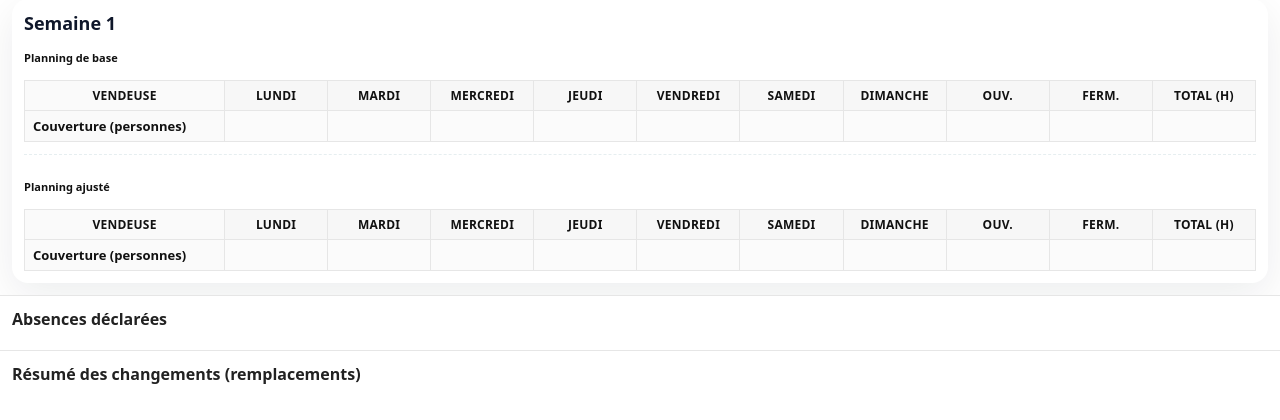
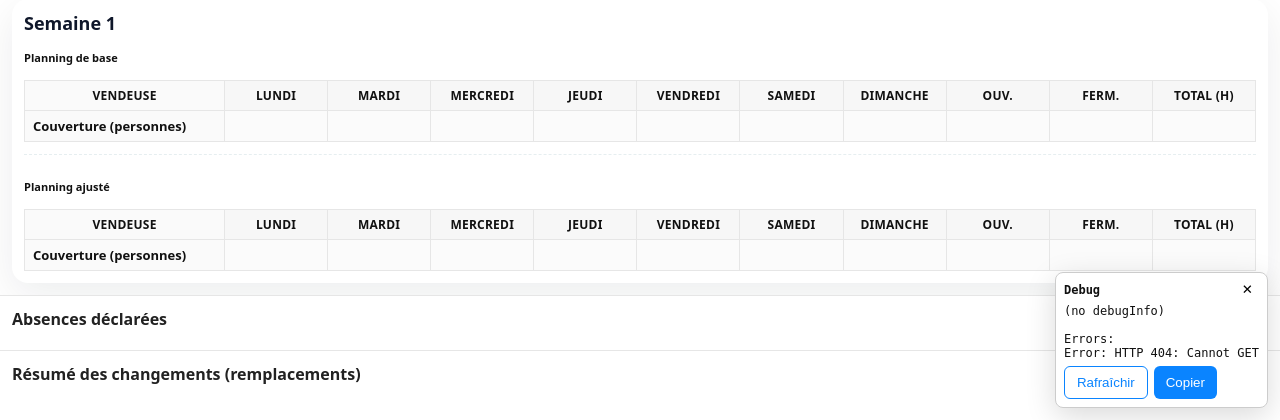
Before and after one commit to dadic56/planning-app, a Flask app: template templates/index.html in a window 1280 px wide. Shown: the part 380-800 px from the top of the page. Run offline with Flask 3, Linux system fonts and the light colour scheme; the template is opened without the code that fills it, so the values that code supplies are empty.

Commit message:
chore(debug): add visible debug overlay to capture debugInfo and console errors

```diff
--- a/templates/index.html
+++ b/templates/index.html
@@ -277,5 +277,52 @@
 </div>
 
 <script src="/app.js"></script>
+<!-- Debug overlay (visible en bas à droite) -->
+<div id="debugOverlay" style="position:fixed;right:12px;bottom:12px;z-index:9999;background:#fff;border:1px solid #ccc;padding:8px;border-radius:8px;max-width:420px;max-height:50vh;overflow:auto;box-shadow:0 8px 30px rgba(0,0,0,.15);font-family:monospace;font-size:12px">
+  <div style="display:flex;justify-content:space-between;align-items:center">
+    <strong>Debug</strong>
+    <button id="debugClose" style="background:transparent;border:none;cursor:pointer">✕</button>
+  </div>
+  <div id="debugOverlayContent" style="white-space:pre-wrap;margin-top:6px"></div>
+  <div style="margin-top:6px;display:flex;gap:6px">
+    <button id="debugRefresh" class="btn btn-secondary" type="button">Rafraîchir</button>
+    <button id="debugCopy" class="btn" type="button">Copier</button>
+  </div>
+</div>
+
+<script>
+(function(){
+  const overlay = document.getElementById('debugOverlay');
+  const content = document.getElementById('debugOverlayContent');
+  const closeBtn = document.getElementById('debugClose');
+  const copyBtn = document.getElementById('debugCopy');
+  const refreshBtn = document.getElementById('debugRefresh');
+
+  function update(){
+    const dbg = document.getElementById('debugInfo')?.textContent || '(no debugInfo)';
+    let errors = window.__debugErrors__ || [];
+    const errText = errors.length ? ('Errors:\n' + errors.join('\n')) : 'Errors: none';
+    content.textContent = `${dbg}\n\n${errText}`;
+  }
+
+  window.__debugErrors__ = window.__debugErrors__ || [];
+  const origConsoleError = console.error.bind(console);
+  console.error = function(...args){
+    try{ window.__debugErrors__.push(args.map(a=>String(a)).join(' ')); }catch(e){}
+    origConsoleError(...args);
+    update();
+  };
+  window.addEventListener('error', function(ev){
+    try{ window.__debugErrors__.push(ev.message + ' at ' + ev.filename + ':' + ev.lineno); }catch(e){}
+    update();
+  });
+  closeBtn.addEventListener('click', ()=> overlay.style.display='none');
+  copyBtn.addEventListener('click', ()=>{
+    navigator.clipboard.writeText(content.textContent).then(()=>alert('Copié'), ()=>alert('Impossible de copier'));
+  });
+  refreshBtn.addEventListener('click', update);
+  setTimeout(update, 200);
+})();
+</script>
 </body>
 </html>
```
